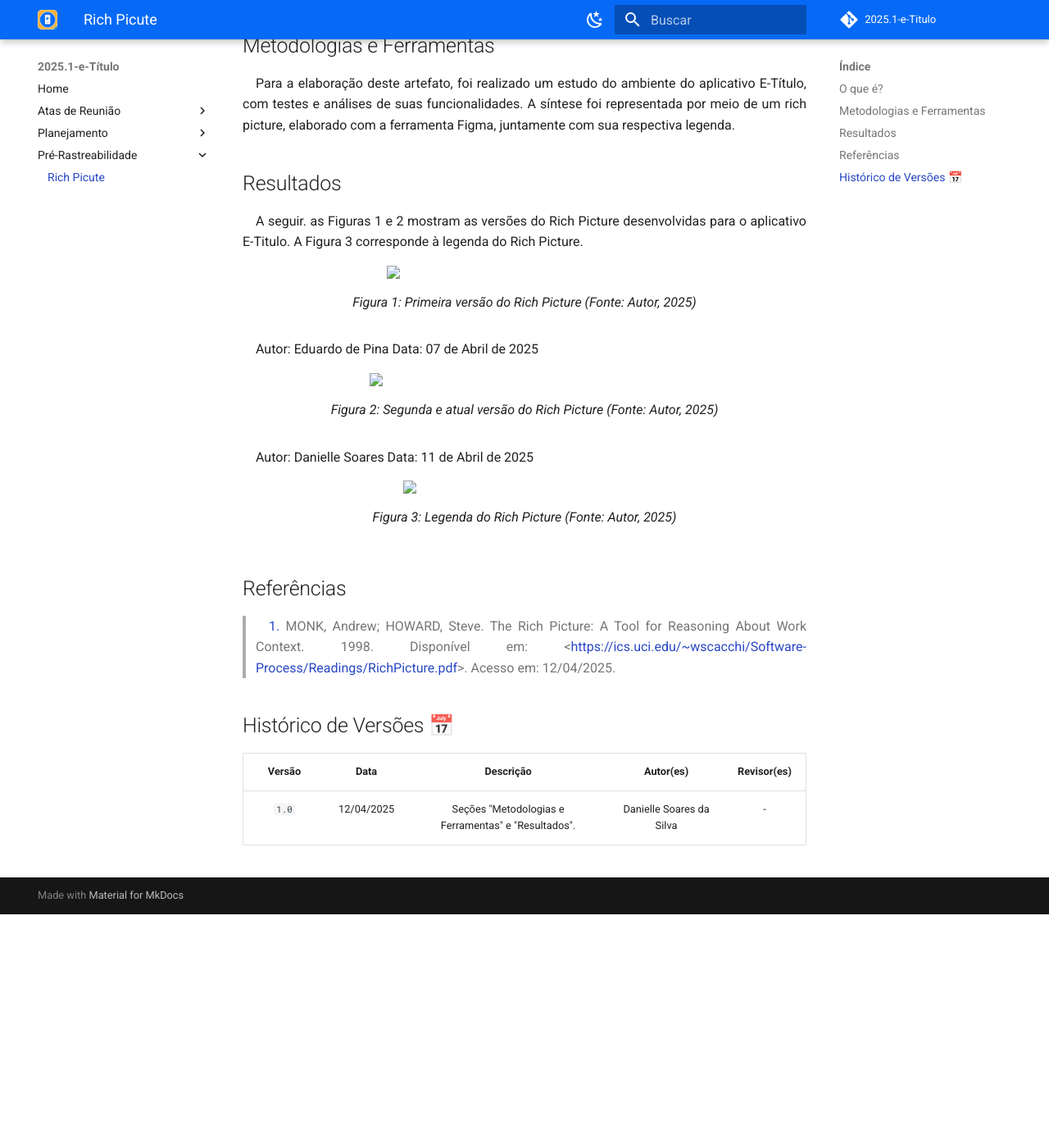
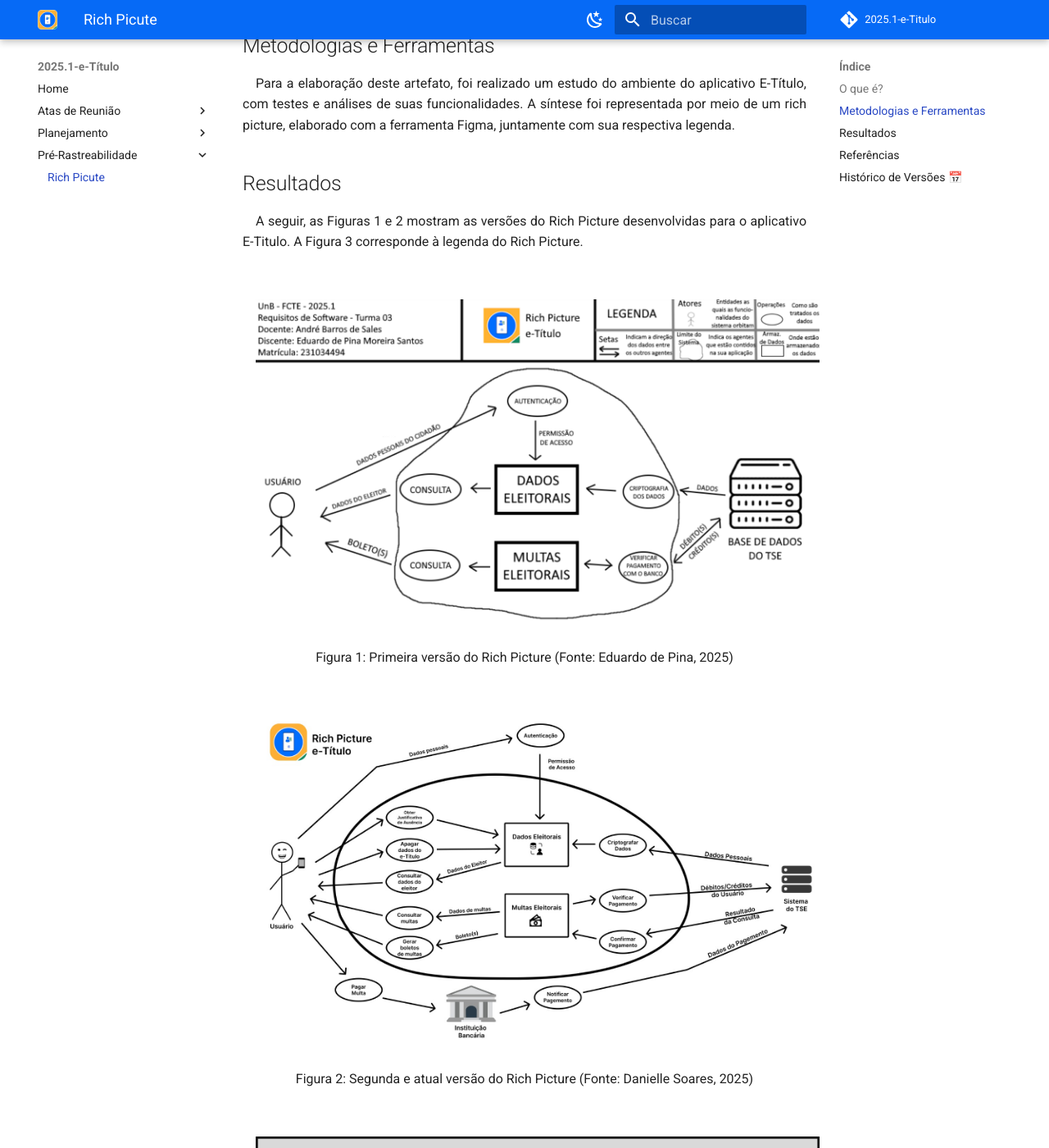
Before and after one commit to eduardodpms/REQ-FGTS, an MkDocs documentation site: the page built from docs/Pré-Rastreabilidade/Rich_Picture.md, in a window 1280 px wide and 1400 px high, scrolled down 412 px. Shown: the whole window at 82% size. Built offline with MkDocs 1.6.1 and Material for MkDocs 9.7.7, drawn with Linux system fonts in a browser that asks for light colours; comment, search, counter and statistics services are not loaded; before the commit the page ends 1527 px from its top, so only the background shows below that; some of the changed text lies outside the part shown.

Commit message:
fix: correção das imagens dos rich pictures

```diff
--- a/docs/Pré-Rastreabilidade/Rich_Picture.md
+++ b/docs/Pré-Rastreabilidade/Rich_Picture.md
@@ -10,34 +10,28 @@ Para a elaboração deste artefato, foi realizado um estudo do ambiente do aplic
 
 ## Resultados
 
-A seguir. as Figuras 1 e 2 mostram as versões do Rich Picture desenvolvidas para o aplicativo E-Titulo. A Figura 3 corresponde à legenda do Rich Picture.
+A seguir, as Figuras 1 e 2 mostram as versões do Rich Picture desenvolvidas para o aplicativo E-Titulo. A Figura 3 corresponde à legenda do Rich Picture.
 
-<figure style="text-align: center;">
-  <img src="../assets/rich-pictures-finais/richPictureV1.png" style="max-width: 80%;">
-  <figcaption>
-    Figura 1: Primeira versão do Rich Picture (Fonte: Autor, 2025)
-  </figcaption>
-</figure>
+<br>
 
-Autor: Eduardo de Pina
-Data: 07 de Abril de 2025
+![Rich Picture V1](../assets/rich-pictures-finais/richPictureV1.png)
+<div style="text-align: center;">
+    Figura 1: Primeira versão do Rich Picture (Fonte: Eduardo de Pina, 2025)
+</div>
 
-<figure style="text-align: center;">
-  <img src="../assets/rich-pictures-finais/richPictureV2.jpeg" style="max-width: 80%;">
-  <figcaption>
-    Figura 2: Segunda e atual versão do Rich Picture (Fonte: Autor, 2025)
-  </figcaption>
-</figure>
+<br>
 
-Autor: Danielle Soares
-Data: 11 de Abril de 2025
+![Rich Picture V2](../assets/rich-pictures-finais/richPictureV2.jpeg)
+<div style="text-align: center;">
+    Figura 2: Segunda e atual versão do Rich Picture (Fonte: Danielle Soares, 2025)
+</div>
 
-<figure style="text-align: center;">
-  <img src="../assets/rich-pictures-finais/richPicutreV2Legenda.jpeg" style="max-width: 80%;">
-  <figcaption>
-    Figura 3: Legenda do Rich Picture (Fonte: Autor, 2025)
-  </figcaption>
-</figure>
+<br>
+
+![Legenda Rich Picture](../assets/rich-pictures-finais/richPicutreV2Legenda.jpeg)
+<div style="text-align: center;">
+    Figura 3: Legenda do Rich Picture (Fonte: Danielle Soares, 2025)
+</div>
 
 ## Referências
 
```
